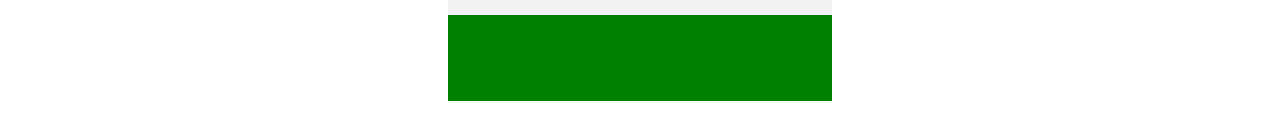
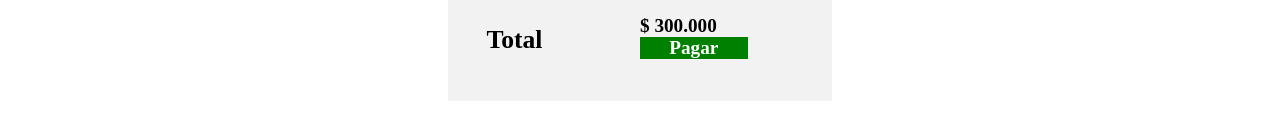
Before and after one commit to Pilotebas/examenHTML5yCSS3, a plain HTML site: page views/detalles.html in a window 1280 px wide. Shown: the part 659-797 px from the top of the page. Drawn offline with nearby package versions, Linux system fonts and the light colour scheme.

Commit message:
feat: :zap: Se termina el proyecto

```diff
--- a/css/detalles.css
+++ b/css/detalles.css
@@ -184,5 +184,32 @@ a{
 .detalles_fotter{
     width: 100%;
     height: 15%;
+    display: flex;
+    flex-direction: row;
+    justify-content: center;
+}
+.detalles_fotter > div{
+    width: 40%;
+    height: 70%;
+}
+.detalles_fotter > div > h1{
+    font-size: 2vw;
+    color: black;
+    padding-top: 10px;
+}
+.detalles_fotter > article{
+    width: 40%;
+}
+.detalles_fotter > article > h1{
+    font-size: 1.5vw;
+    color: black;
+}
+.detalles_fotter > article > div{
+    width: 70%;
     background-color: green;
 }
+.detalles_fotter > article > div > h1{
+    font-size: 1.5vw;
+    color: white;
+    text-align: center;
+}
--- a/views/detalles.html
+++ b/views/detalles.html
@@ -74,7 +74,13 @@
                 </div>
             </section>
         </div>
-        <div class="detalles_fotter"></div>
+        <div class="detalles_fotter">
+            <div><h1>Total</h1></div>
+            <article>
+                <h1>$ 300.000</h1>
+                <div><h1>Pagar</h1></div>
+            </article>
+        </div>
     </section>
 </body>
 </html>
```
